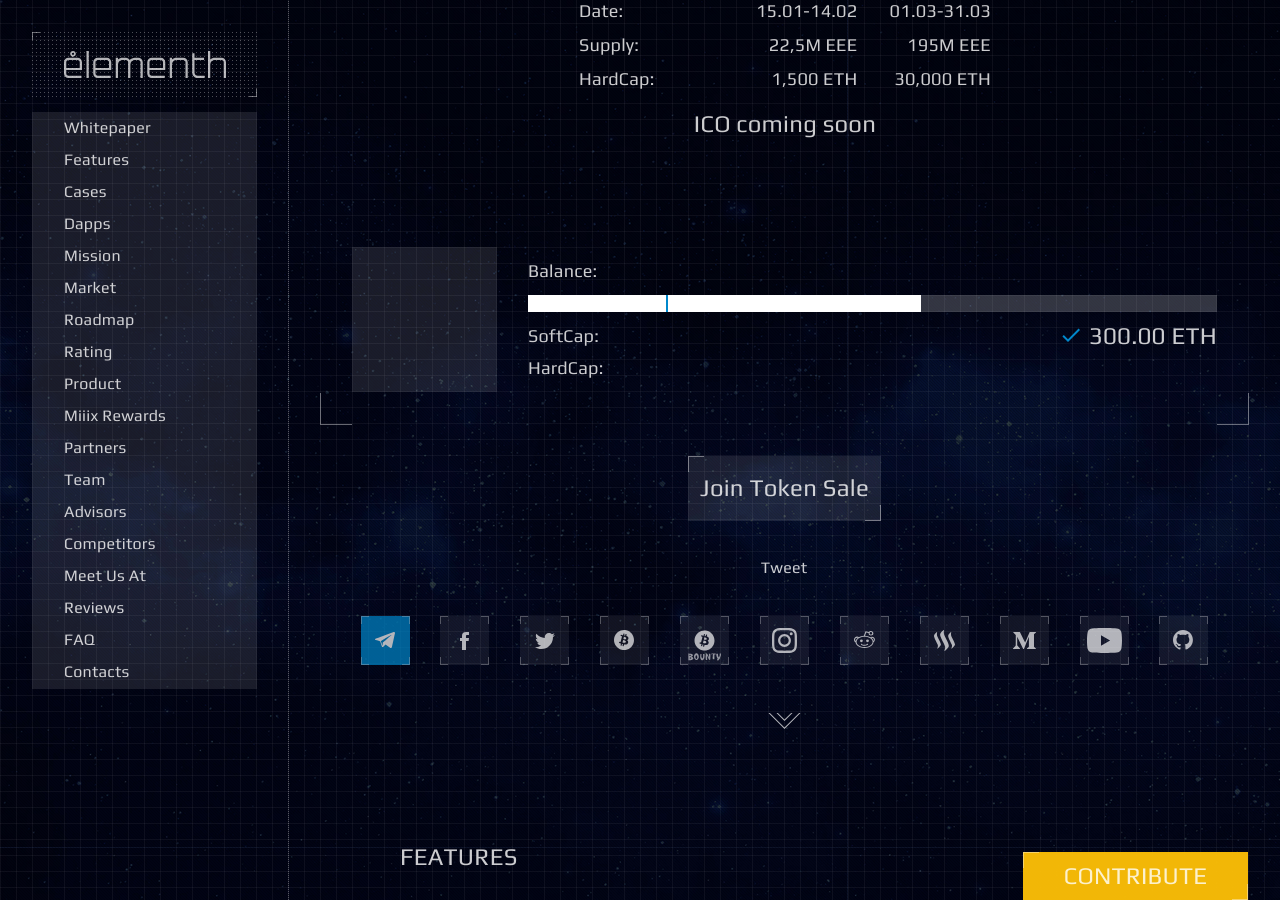
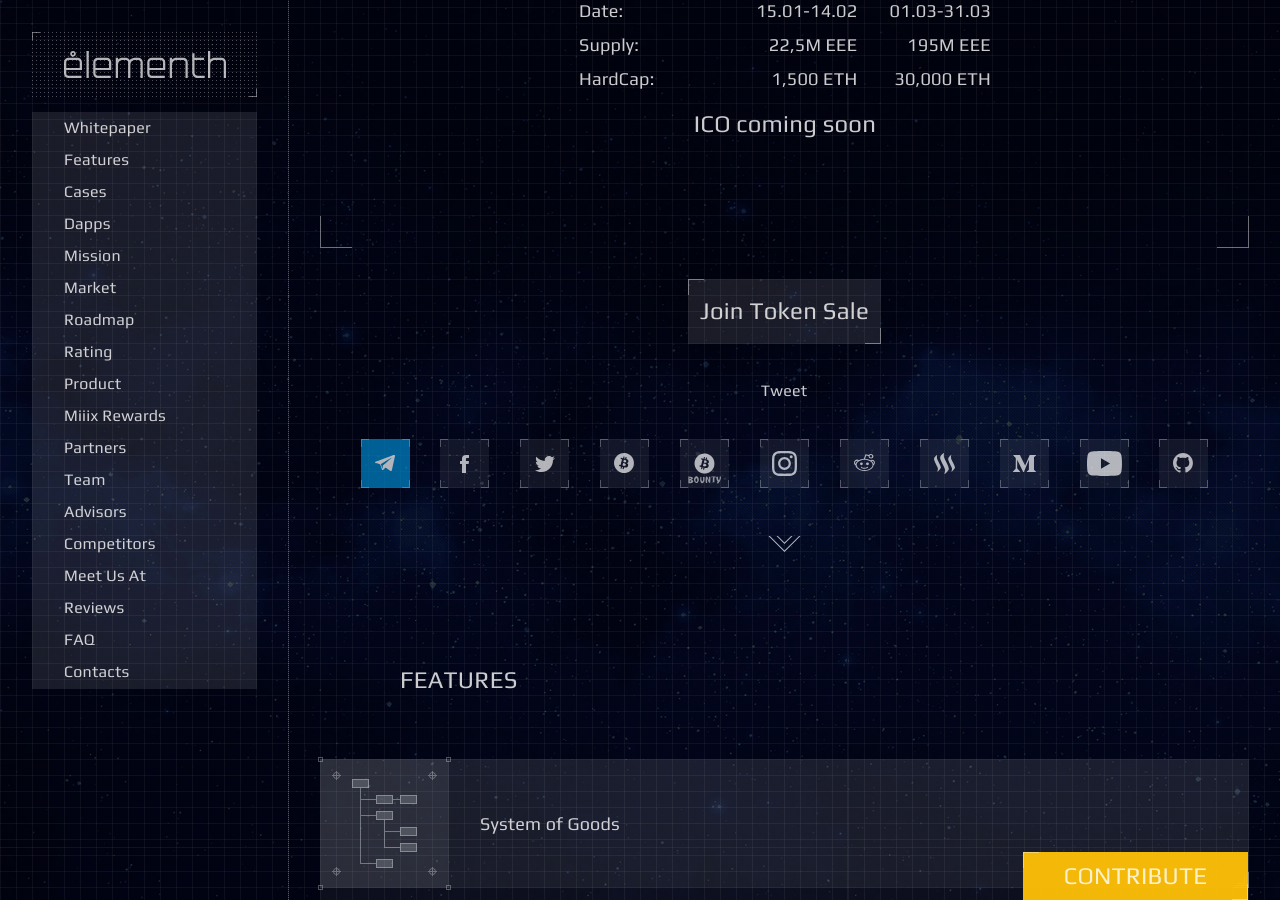
Before and after one commit to ElementhFoundation/old.website, a Jekyll site: the page built from index.md, in a window 1280 px wide and 900 px high, scrolled down 377 px. Built offline with Jekyll 4.4.1, drawn with Linux system fonts in a browser that asks for light colours; comment, search, counter and statistics services are not loaded.

Commit message:
pre-ico end

```diff
--- a/_includes/hero.html
+++ b/_includes/hero.html
@@ -32,7 +32,7 @@
     <br>
     <span id="timer"></span>
     <br>
-    <div id="preico" class="progressbar">
+    <div id="preico" class="progressbar disnone">
       <div id="percent_number" class="percent_number"></div>
       <div class="progressdata">
         <div class="balance">
```
